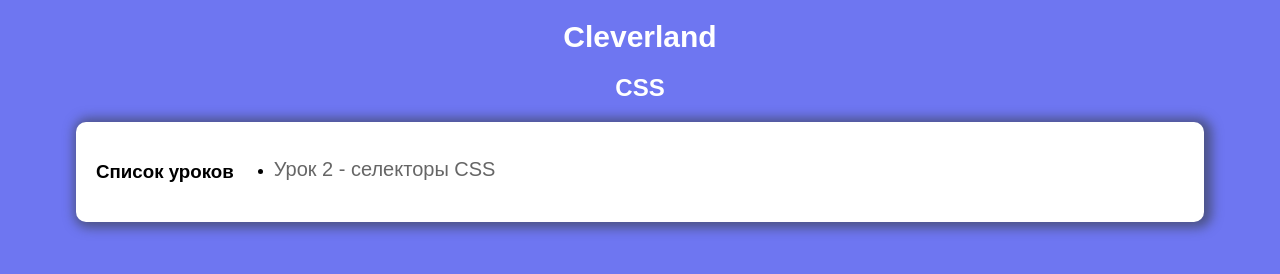
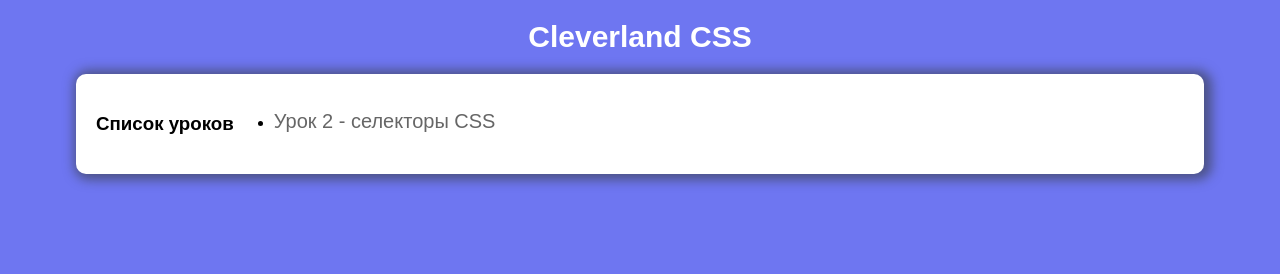
Before and after one commit to EGNKupava/cleverland-css, a plain HTML site: page index.html in a window 1280 px wide. Drawn offline with Linux system fonts and the light colour scheme; files that its build step writes are made by us from their sources.

Commit message:
delete title css

```diff
--- a/index.html
+++ b/index.html
@@ -8,10 +8,9 @@
   </head>
   <body>
     <header>
-      <h1>Cleverland</h1>
+      <h1>Cleverland CSS</h1>
     </header>
     <main class="main-content">
-      <h2 class="title">CSS</h2>
       <div class="wrapper">
         <h3>Список уроков</h2>
         <ul>
```
